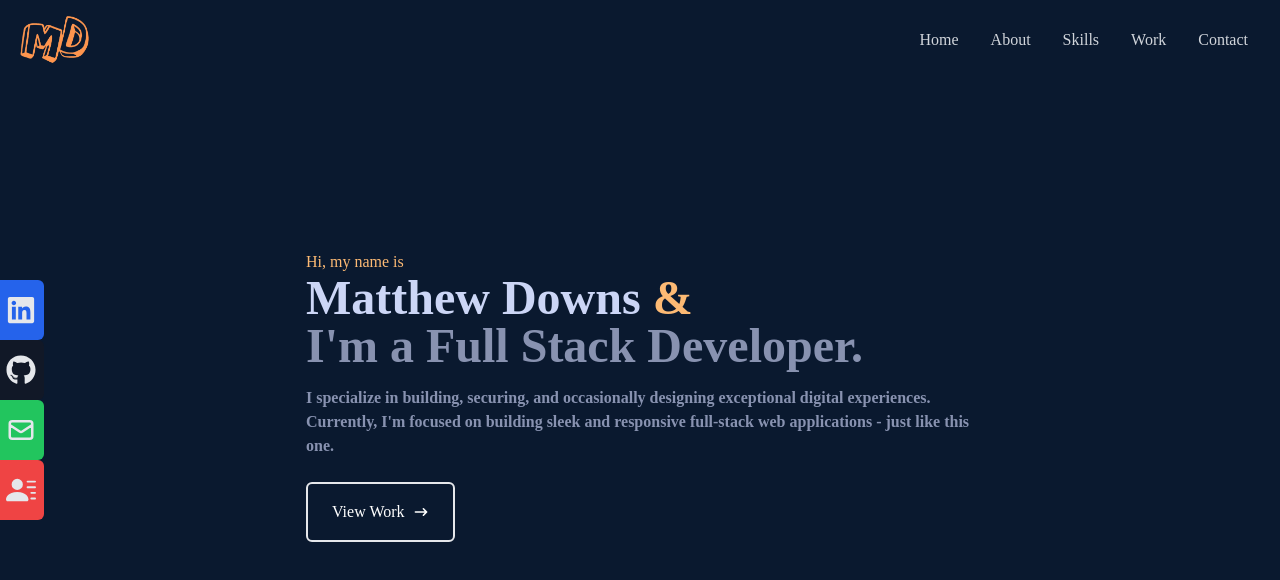
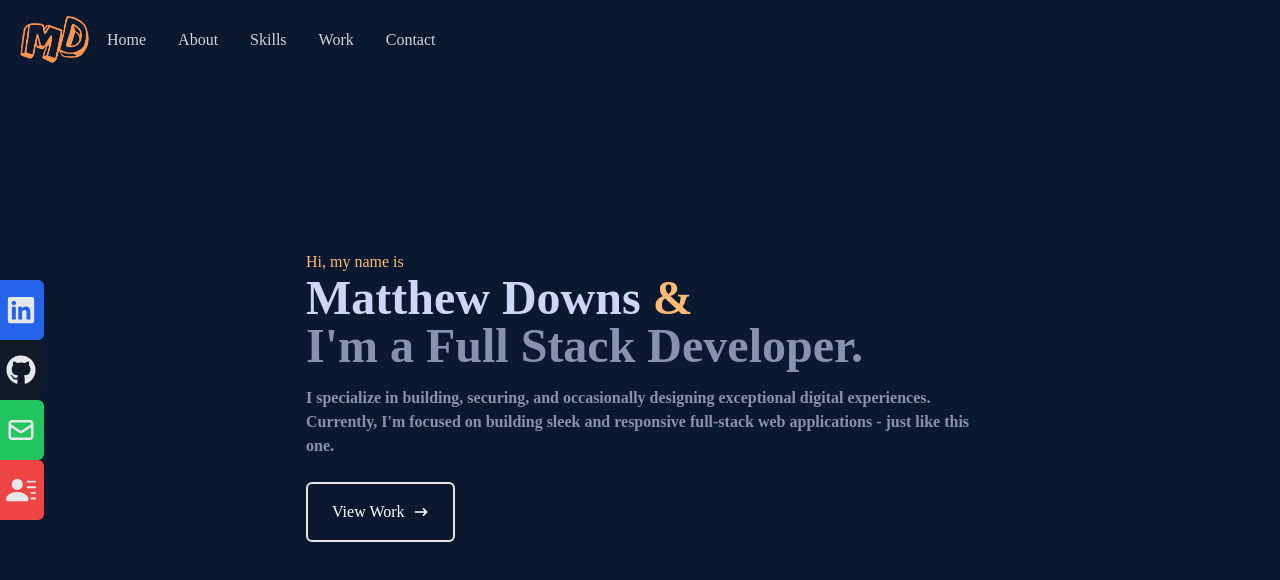
Before and after one commit to Paebak/mdportfolio, a React (Create React App) app: page / in a window 1280 px wide. Shown: the top 580 px of the page. Built offline with nearby package versions, Linux system fonts and the light colour scheme.

Commit message:
dry up NavBar

```diff
--- a/src/components/NavBar.jsx
+++ b/src/components/NavBar.jsx
@@ -6,13 +6,23 @@ import Untitled from '../assets/Untitled.png'
 import * as Scroll from 'react-scroll';
 import { Link, Button, Element, Events, animateScroll as scroll, scrollSpy, scroller } from 'react-scroll'
 
+const MainMenuLink = (props) => (
+  <li className='hover:text-red-300 duration-300'>
+    <input type="button" onClick="document.getElementById('middle').scrollIntoView();"/>
+    <Link to={props.link.toLowerCase()} smooth={true} duration={500}>
+      {props.link}
+    </Link>
+  </li>
+  );
 
 const NavBar = () => {
-    const [nav, setNav] = useState(false)
-    const handleClick = () => setNav(!nav)
+  const [nav, setNav] = useState(false)
+  const handleClick = () => setNav(!nav)
+  const links = ['Home','About','Skills','Work','Contact'];
+
 
   return (
-    <div className='fixed w-full h-[80px] flex justify-between items-center px-4 bg-[#0A192F] text-gray-300'>
+    <div className='fixed w-full h-[80px] flex justify-betwe en items-center px-4 bg-[#0A192F] text-gray-300'>
      <div>
         <img src={Untitled} alt="Logo" style={{width: '75px'}} />
      </div>
@@ -20,33 +30,11 @@ const NavBar = () => {
      {/* Menu Menu */}
 
       <ul className='hidden md:flex'>
-        <li className='hover:text-orange-300 duration-300'>
-        <input type="button" onClick="document.getElementById('middle').scrollIntoView();" />
-        <Link to="home" smooth={true}  duration={500} >
-          Home
-        </Link> </li>
-        <li className='hover:text-orange-300 duration-300' >
-
-          <Link to="about" smooth={true}  duration={500} >
-          About
-        </Link></li>
-        <li className='hover:text-orange-300 duration-300' >
-
-        <Link to="skills" smooth={true}  duration={500} >
-          Skills
-        </Link></li>
-        <li className='hover:text-orange-300 duration-300' >
-
-          <Link to="work" smooth={true}  duration={500} >
-          Work
-        </Link></li>
-        <li className='hover:text-orange-300 duration-300' >
-
-
-
-          <Link to="contact" smooth={true}  duration={500} >
-          Contact
-        </Link></li>
+        {
+          links.map(l => (
+            <MainMenuLink link={l}/>
+          ))
+        }
       </ul>
 
 
```
